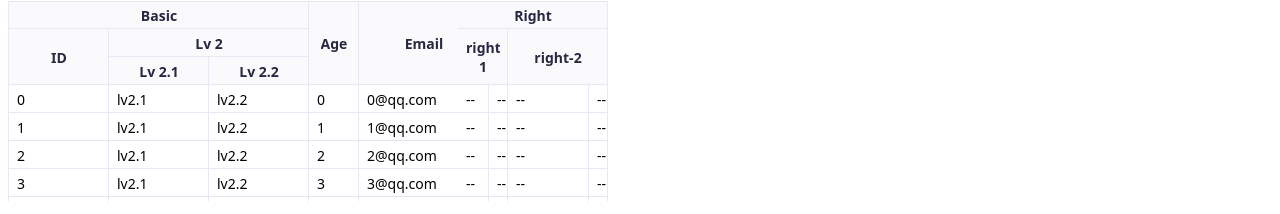
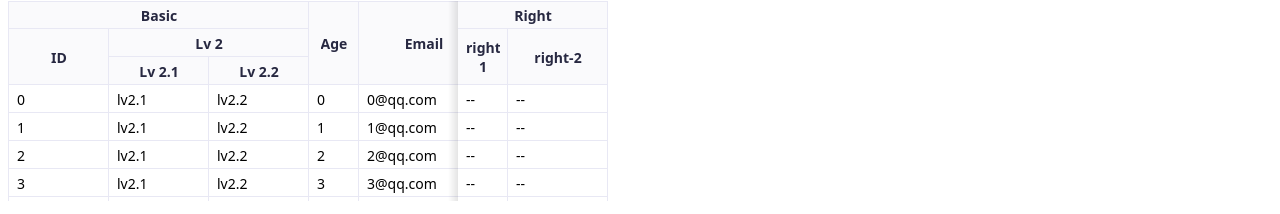
Before and after one commit to ja-plus/stk-table-vue, a Vue app: page / in a window 1280 px wide. Shown: the part 738-952 px from the top of the page. Built offline with nearby package versions, Linux system fonts and the light colour scheme.

Commit message:
fix: fixedColClassMap

```diff
--- a/src/StkTable/StkTable.vue
+++ b/src/StkTable/StkTable.vue
@@ -517,6 +517,7 @@ const { fixedColClassMap, dealFixedColShadow, updateFixedShadow } = useFixedCol(
     props,
     colKeyGen,
     tableContainer,
+    tableHeaders,
     tableHeaderLast,
 });
 
--- a/src/StkTable/useFixedCol.ts
+++ b/src/StkTable/useFixedCol.ts
@@ -4,6 +4,7 @@ import { StkTableColumn } from './types';
 type Params<T extends Record<string, any>> = {
     props: any;
     colKeyGen: (col: StkTableColumn<T>) => string;
+    tableHeaders: Ref<StkTableColumn<T>[][]>;
     tableHeaderLast: Ref<StkTableColumn<T>[]>;
     tableContainer: Ref<HTMLDivElement | undefined>;
 };
@@ -12,7 +13,7 @@ type Params<T extends Record<string, any>> = {
  * 固定列处理
  * @returns
  */
-export function useFixedCol<DT extends Record<string, any>>({ props, colKeyGen, tableHeaderLast, tableContainer }: Params<DT>) {
+export function useFixedCol<DT extends Record<string, any>>({ props, colKeyGen, tableHeaders, tableHeaderLast, tableContainer }: Params<DT>) {
     /** 固定列阴影 */
     const fixedShadow = ref<{
         /** 是否展示左侧固定列阴影 */
@@ -28,7 +29,8 @@ export function useFixedCol<DT extends Record<string, any>>({ props, colKeyGen,
 
     const fixedColClassMap = computed(() => {
         const colMap = new Map();
-        props.columns.forEach((col: any) => {
+        tableHeaders.value.forEach(cols => {
+            cols.forEach(col => {
                 const { showR, showL } = fixedShadow.value;
                 const showShadow =
                     props.fixedColShadow &&
@@ -41,6 +43,7 @@ export function useFixedCol<DT extends Record<string, any>>({ props, colKeyGen,
                     'fixed-cell--shadow': showShadow,
                 };
                 colMap.set(colKeyGen(col), classObj);
+            });
         });
         return colMap;
     });
```
Also changed, not shown: 1 other file (tests, documents, lock files or other folders). Lines whose indentation alone changed are shown as unchanged.
